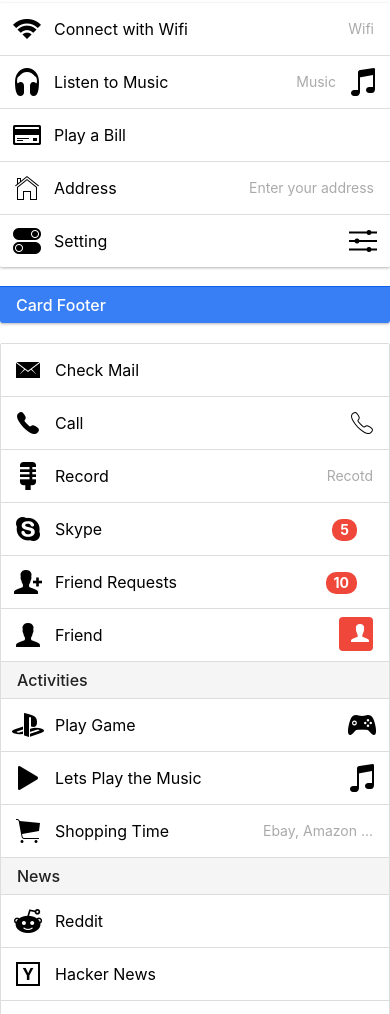
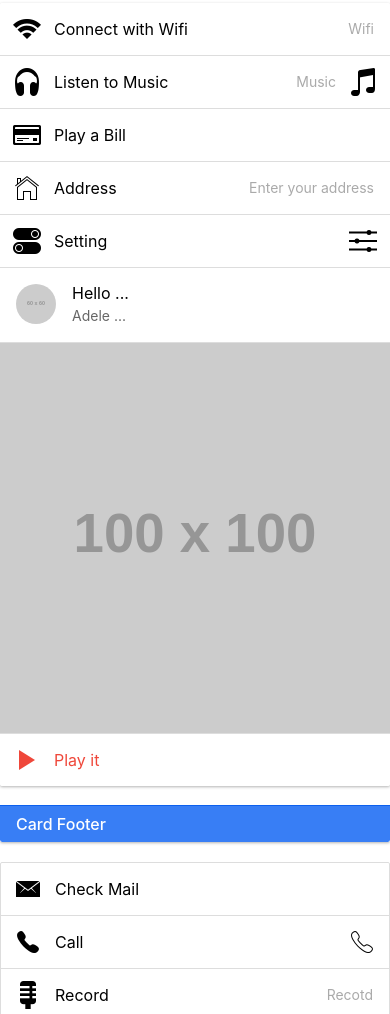
Before and after one commit to amritdeep/Leaning-Ionic, a website: page www/index.html in a window 390 px wide. Shown: the part 842-1856 px from the top of the page. Drawn offline with Linux system fonts and the light colour scheme; some packages are replaced by stand-ins of ours; files that its build step writes are made by us from their sources; placeholder pictures from the web are drawn by us; files whose address does not match are found by name.

Commit message:
Play with Card Images

```diff
--- a/www/index.html
+++ b/www/index.html
@@ -106,7 +106,25 @@
               <i class="icon ion-ios-settings-strong"></i>
             </a>
 
+            <!-- Play with Card Image -->
+            <div class="item item-avatar">
+              <img src="http://placehold.it/60x60" alt="Songs">
+              <h2>Hello ...</h2>
+              <p>Adele ...</p>
+            </div>
+
+            <div class="item item-image">
+              <img src="http://placehold.it/100x100" alt="Image">
+            </div>
+
+            <a href="#" class="item item-icon-left assertive">
+              <i class="icon ion-ios-play"></i>
+              Play it
+            </a>
+
           </div>
+
+
 
           <div class="item item-divider item-positive">
             Card Footer
```
